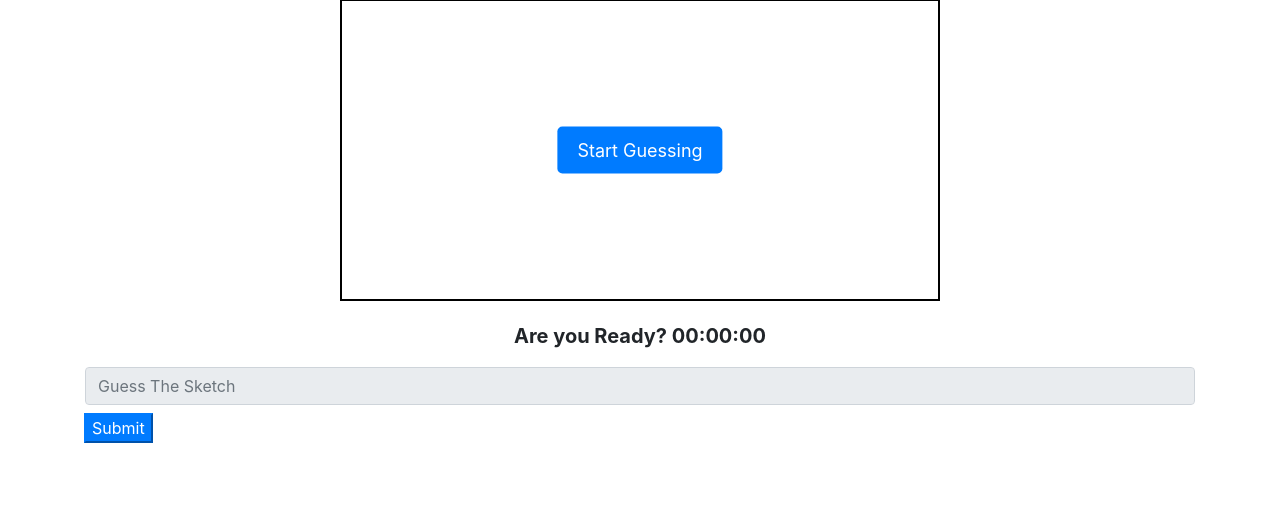
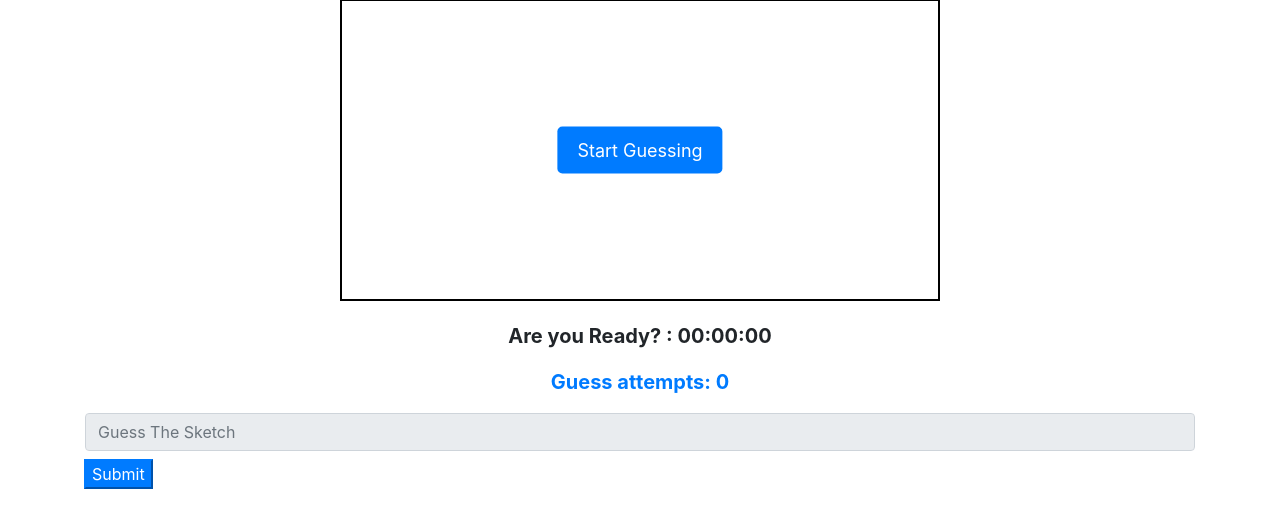
Before and after one commit to ickerio/cits3403, a Flask app: page /guess in a window 1280 px wide. Shown: the part 165-693 px from the top of the page. Run offline with Flask 3, Linux system fonts and the light colour scheme; some libraries are stand-ins or nearby versions.

Commit message:
guess counter added

```diff
--- a/flaskr/static/css/guess.css
+++ b/flaskr/static/css/guess.css
@@ -32,7 +32,7 @@ h1 {
     color: white;
 }
 
-#stopwatchDisplay, #successMessage {
+#stopwatchDisplay, #successMessage, #attemptsDisplay {
     text-align: center;
     margin-top: 20px;
     font-size: 20px;
@@ -51,3 +51,7 @@ h1 {
 .hidden {
     display: none;
 }
+
+#attemptsDisplay {
+    color: #007bff; /* You can adjust this color to fit your design */
+}
--- a/flaskr/static/js/guess.js
+++ b/flaskr/static/js/guess.js
@@ -3,14 +3,18 @@ const startGuessBtn = document.getElementById('startGuessBtn');
 const submitGuessBtn = document.getElementById('submitguessBtn');
 const successMessage = document.getElementById('successMessage');
 const drawnCanvas = document.getElementById('drawnCanvas');
+const attemptsDisplay = document.getElementById('attemptsDisplay'); // Element to display attempts
 let stopwatchInterval;
 let elapsedTime = 0; // Time in seconds
+let guessAttempts = 0; // Initialize guess attempts counter
 
 // Function to start the stopwatch
 function startStopwatch() {
     clearInterval(stopwatchInterval); // Clear any existing intervals
     elapsedTime = 0; // Reset stopwatch
+    guessAttempts = 0; // Reset guess attempts
     updateStopwatchDisplay(); // Immediately update the display
+    updateAttemptsDisplay(); // Update attempts display
     stopwatchInterval = setInterval(() => {
         elapsedTime++; // Increase every second
         updateStopwatchDisplay(); // Update the displayed time
@@ -27,12 +31,21 @@ function updateStopwatchDisplay() {
     stopwatchDisplay.textContent = `Tik! Tok! time is ticking! ${hours.toString().padStart(2, '0')}:${minutes.toString().padStart(2, '0')}:${seconds.toString().padStart(2, '0')}`;
 }
 
-// Simulate stopping the stopwatch and displaying success on correct guess
+// Function to update guess attempts display
+function updateAttemptsDisplay() {
+    attemptsDisplay.textContent = `Guess attempts: ${guessAttempts}`;
+}
+
+// Simulate stopping the stopwatch, incrementing guess attempts, and displaying success on correct guess
 function handleGuessSubmission() {
+    guessAttempts++; // Increment guess attempts
+    updateAttemptsDisplay(); // Update attempts display
+
+    // Placeholder for checking the correctness of the guess
+    // If the guess is correct:
     clearInterval(stopwatchInterval); // Stop the stopwatch
     submitGuessBtn.setAttribute('disabled', true); // Disable the submit button
     successMessage.classList.remove('hidden'); // Show success message
-    // Here you can add logic to check if the guess is correct
 }
 
 startGuessBtn.addEventListener('click', function() {
--- a/flaskr/templates/guess.html
+++ b/flaskr/templates/guess.html
@@ -10,8 +10,9 @@
         <canvas id="drawnCanvas"></canvas>
         <button id="startGuessBtn" class="start-guess-btn">Start Guessing</button>
     </div>
-    <div id="stopwatchDisplay" class="mt-3">Are you Ready? 00:00:00</div>
-    <div id="successMessage" class="hidden">You got it!</div>
+    <div id="stopwatchDisplay" class="mt-3">Are you Ready? : 00:00:00</div>
+    <div id="attemptsDisplay" class="mt-3">Guess attempts: 0</div> <!-- Display for guess attempts -->
+    <div id="successMessage" class="hidden mt-3">You got it!</div>
     <div class="input mt-3">
         <form action="/guess" method="POST">
             <input type="text" id="userguess" name="userguess" class="form-control" placeholder="Guess The Sketch" disabled>
```
